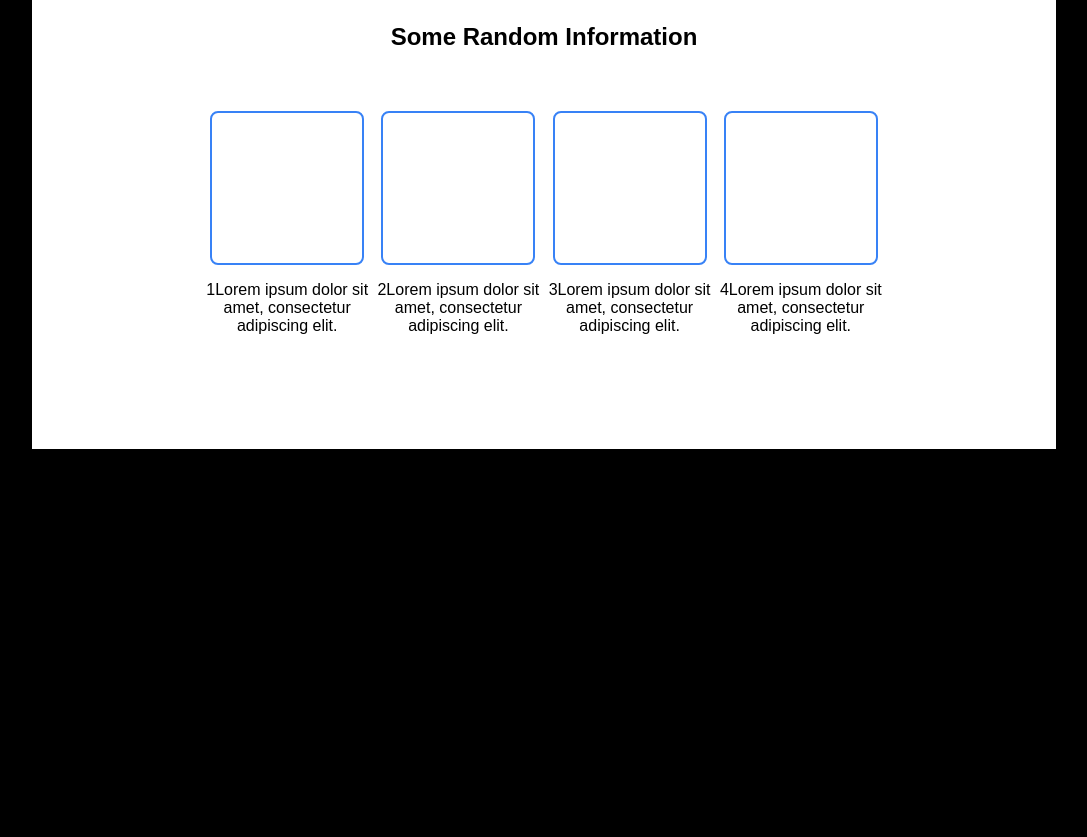
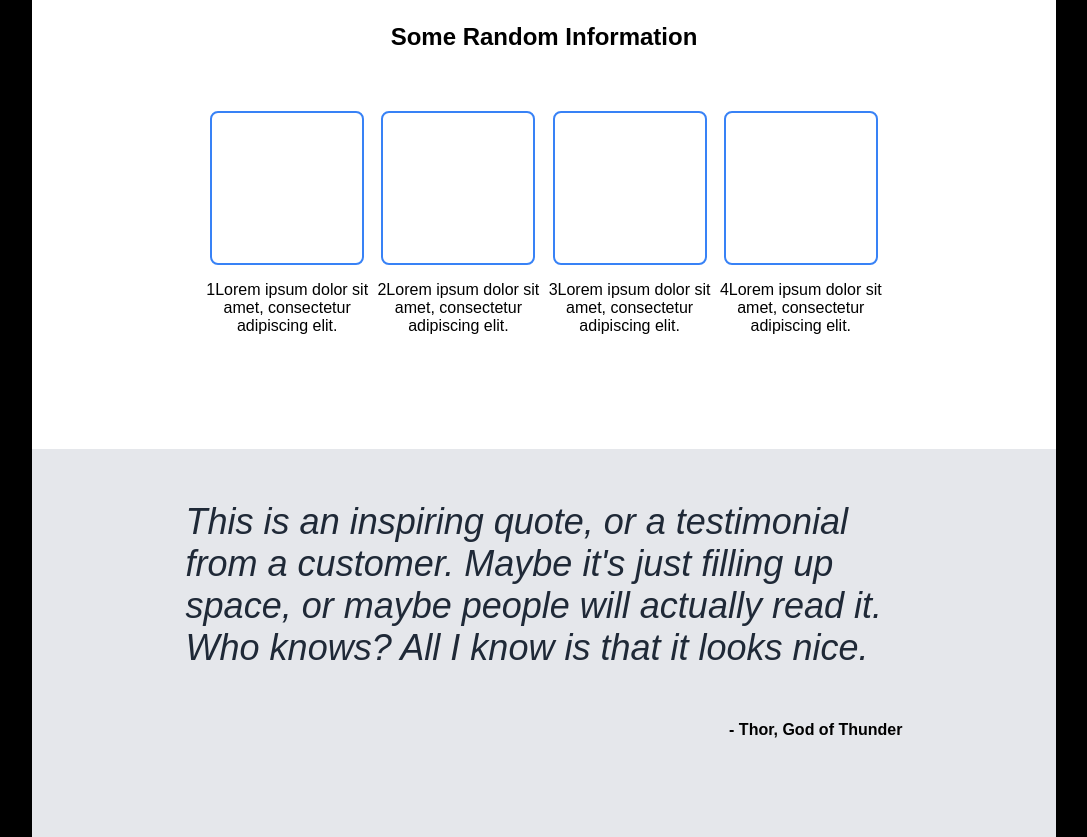
Before and after one commit to lbradley78/odin_landing_page, a plain HTML site: page index.html in a window 1280 px wide. Shown: the part 464-1301 px from the top of the page, without its empty margins (96-1183 px from the left). Before the commit the page ends 1015 px from the top, so only its background shows below. Drawn offline with Linux system fonts and the light colour scheme.

Commit message:
Section3 odin_landing_page final

```diff
--- a/style.css
+++ b/style.css
@@ -81,6 +81,7 @@ button {
   flex-direction: column;
   background-color: white;
   padding: 16px 15% 8% 15%;
+  overflow: hidden;
 }
 
 .section2 {
@@ -110,3 +111,21 @@ button {
 .container2 p {
   text-align: center;
 }
+
+.container3 {
+  display: flex;
+  flex-direction: column;
+  background-color: #e5e7eb;
+  padding: 16px 15% 8% 15%;
+}
+
+.quote {
+  font-size: 36px;
+  font-style: italic;
+  color: #1f2937;
+}
+
+.quote-author {
+  font-weight: bold;
+  text-align: right;
+}
```
